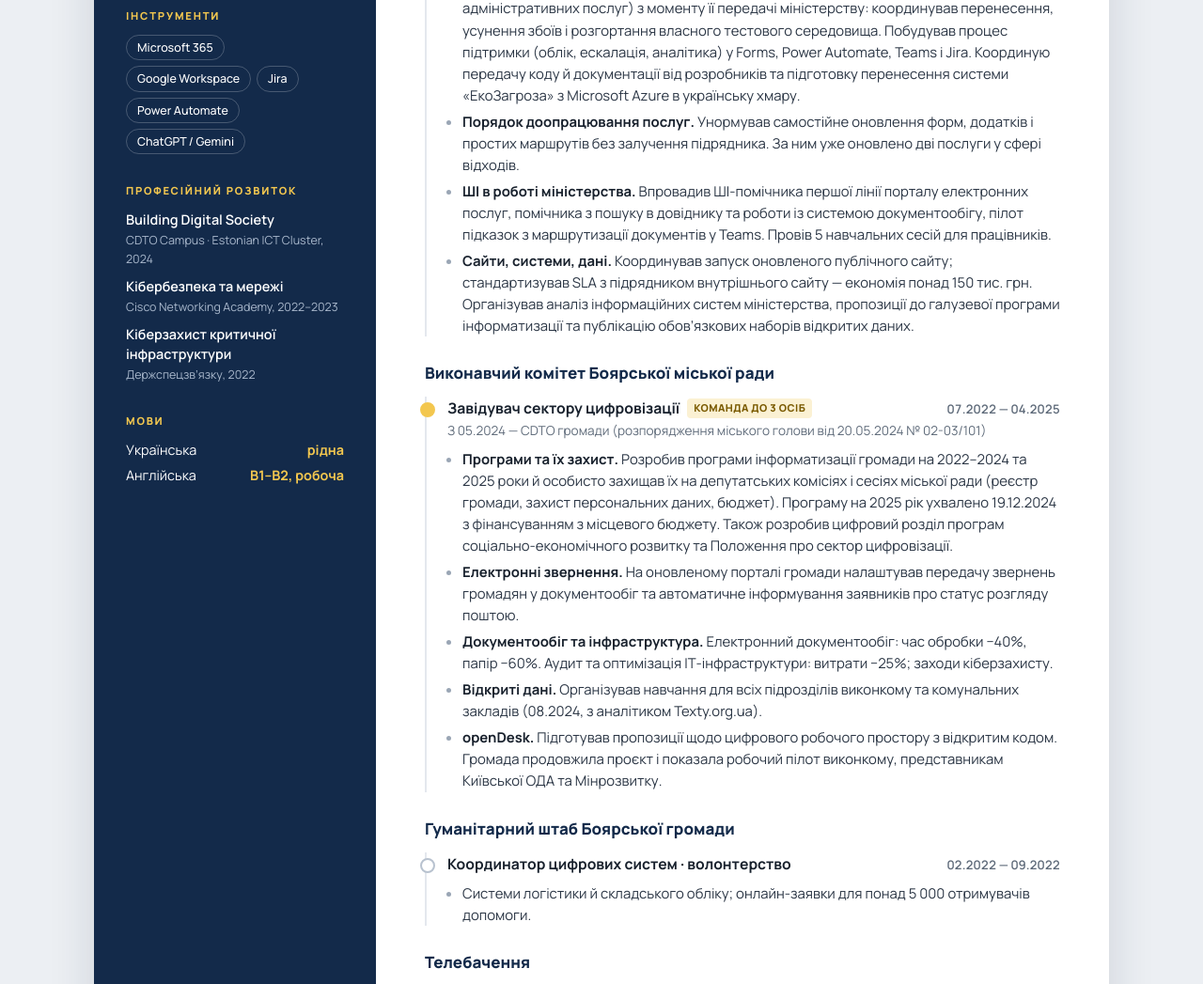
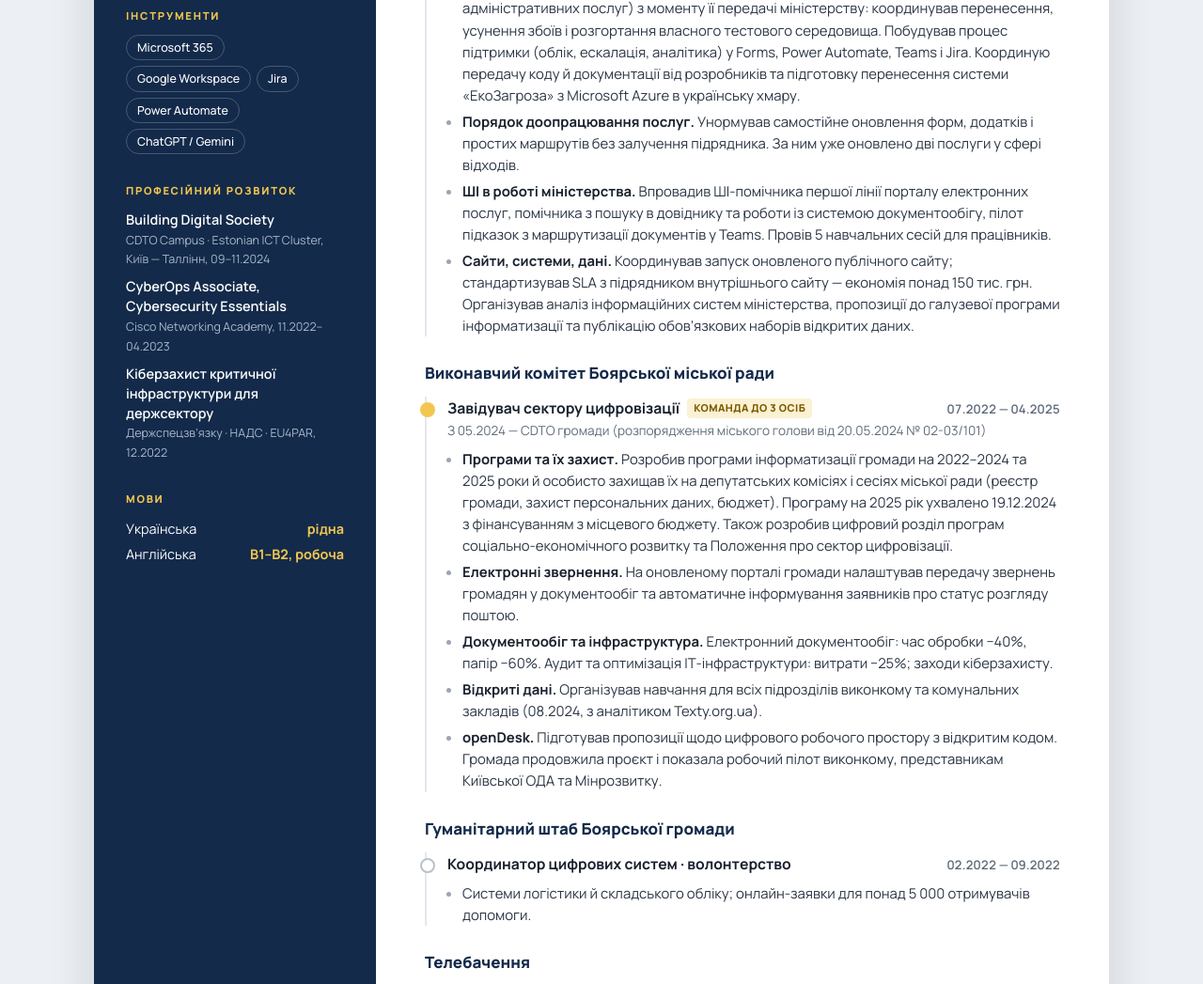
Before and after one commit to Rmonakov/rmonakov.github.io, a plain HTML site: page index.html in a window 1280 px wide. Shown: the part 1212-2259 px from the top of the page at 94% size. Drawn offline with Linux system fonts and the light colour scheme.

Commit message:
Уточнено професійне навчання за сертифікатами
Co-Authored-By: Claude Opus 5.5 <noreply@anthropic.com>
Claude-Session: https://claude.ai/code/session_01EzKeFsuyWzwBZKBvB1U9UX

```diff
--- a/index.html
+++ b/index.html
@@ -243,9 +243,9 @@
 
     <h3>Професійний розвиток</h3>
     <ul>
-      <li><b>Building Digital Society</b><small>CDTO Campus · Estonian ICT Cluster, 2024</small></li>
-      <li><b>Кібербезпека та мережі</b><small>Cisco Networking Academy, 2022–2023</small></li>
-      <li><b>Кіберзахист критичної інфраструктури</b><small>Держспецзв’язку, 2022</small></li>
+      <li><b>Building Digital Society</b><small>CDTO Campus · Estonian ICT Cluster, Київ — Таллінн, 09–11.2024</small></li>
+      <li><b>CyberOps Associate, Cybersecurity Essentials</b><small>Cisco Networking Academy, 11.2022–04.2023</small></li>
+      <li><b>Кіберзахист критичної інфраструктури для держсектору</b><small>Держспецзв’язку · НАДС · EU4PAR, 12.2022</small></li>
     </ul>
 
     <h3>Мови</h3>
```
Also changed, not shown: en.html (+3 -3 lines), 2 other files.
